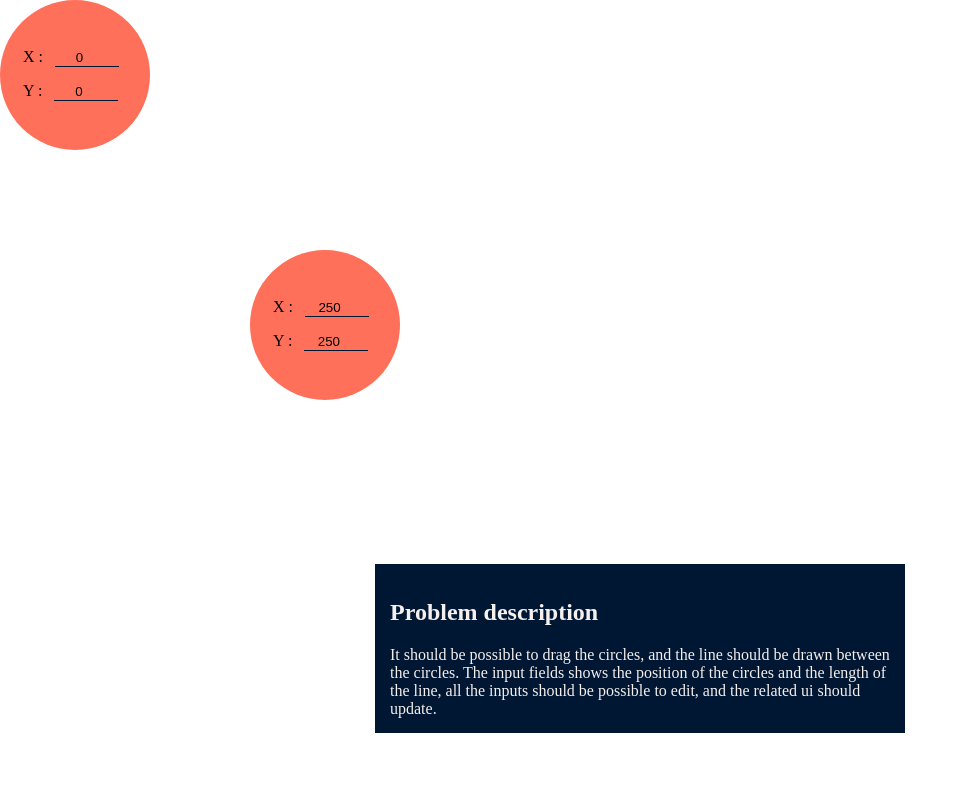
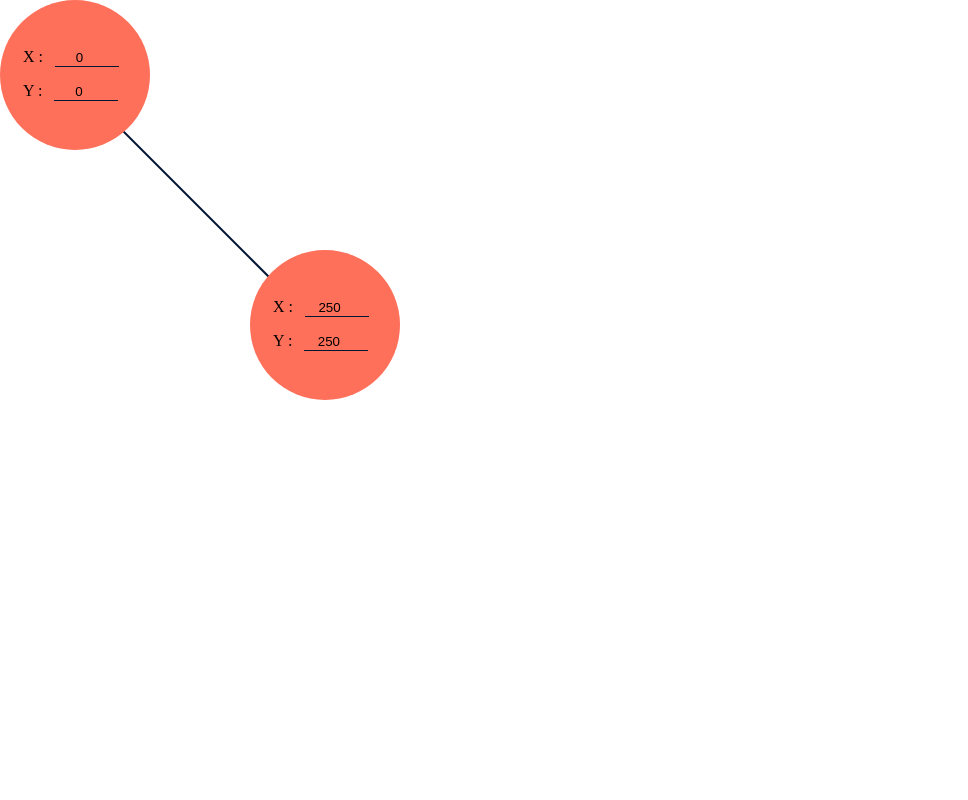
Before and after one commit to 49V/vev-programming-challenge, a React (Create React App) app: page / in a window 1280 px wide. Shown: the top 800 px of the page, without its empty margins (0-968 px from the left). Built offline with nearby package versions, Linux system fonts and the light colour scheme.

Commit message:
Implements functionality for drawing line between two circles

```diff
--- a/src/App.tsx
+++ b/src/App.tsx
@@ -2,9 +2,10 @@ import React from 'react';
 import './styles/App.css';
 
 import Circle from './components/Circle';
+import Line from './components/Line';
 
 export interface Props {
-
+  circleRadius: number;
 }
 
 export interface State {
@@ -58,7 +59,7 @@ class App extends React.Component<Props, State> {
   }
 
   /*
-  * Function that sets the state of currentDraggableComponent to null when the left mouse button is released
+  * Sets the state of currentDraggableComponent to null when the left mouse button is released
   */
   clearSelectedComponent = () : void => {
     this.setState({
@@ -66,8 +67,8 @@ class App extends React.Component<Props, State> {
     });
   }
 
-   /*
-  * Function that sets an element with a given ID to be draggable
+  /*
+  * Sets an element with a given ID to be draggable
   */
   setDraggable = (id: string): void => {
     const element: any = document.getElementById(id);
@@ -83,10 +84,11 @@ class App extends React.Component<Props, State> {
   }
 
   /*
-  * Function that changes the position of an element as it is dragged
+  * Changes the position of an element as it is dragged
   */
  updateDraggedComponent = (event: any): void => {
 
+  // If we don't have an element selected, just return
   if(this.state.currentDraggableComponent === null) {
     return;
   }
@@ -135,7 +137,7 @@ class App extends React.Component<Props, State> {
     return(
       <>
         {circles}
-
+        <Line circleRadius={this.props.circleRadius} coordinates={this.state.coordinates} />
         <section className="problem">
           <h1>
             Problem description
--- /dev/null
+++ b/src/components/Line.tsx
@@ -0,0 +1,27 @@
+import * as React from "react";
+
+export interface IProps {
+  circleRadius: number;
+  coordinates: { x: number, y: number} [];
+}
+
+export interface IState {
+
+}
+
+class Line extends React.Component<IProps, IState> {
+
+  render() {
+    return (
+      <svg className="line" style={{ width: 200 + 'px', height: 200 + 'px'} }>
+        <line
+        x1={this.props.coordinates[0].x + this.props.circleRadius * 2} y1={this.props.coordinates[0].y + this.props.circleRadius * 2}
+        x2={this.props.coordinates[1].x + this.props.circleRadius * 2} y2={this.props.coordinates[1].y + this.props.circleRadius * 2}
+        />
+      </svg>
+    );
+  }
+
+}
+
+export default Line;
--- a/src/index.tsx
+++ b/src/index.tsx
@@ -3,7 +3,8 @@ import ReactDOM from 'react-dom';
 import App from './App';
 import * as serviceWorker from './serviceWorker';
 
-ReactDOM.render(<App />, document.getElementById('root'));
+const circleRadius = 32.5;
+ReactDOM.render(<App circleRadius={circleRadius} />, document.getElementById('root'));
 
 // If you want your app to work offline and load faster, you can change
 // unregister() to register() below. Note this comes with some pitfalls.
--- a/src/styles/App.css
+++ b/src/styles/App.css
@@ -28,6 +28,13 @@
   width: 60px;
 }
 
+.line {
+  min-width: 100vw;
+  min-height: 100vh;
+  stroke: #001733;
+  stroke-width: 2;
+}
+
 .problem {
   background: #001733;
   color: #f5efed;
```
